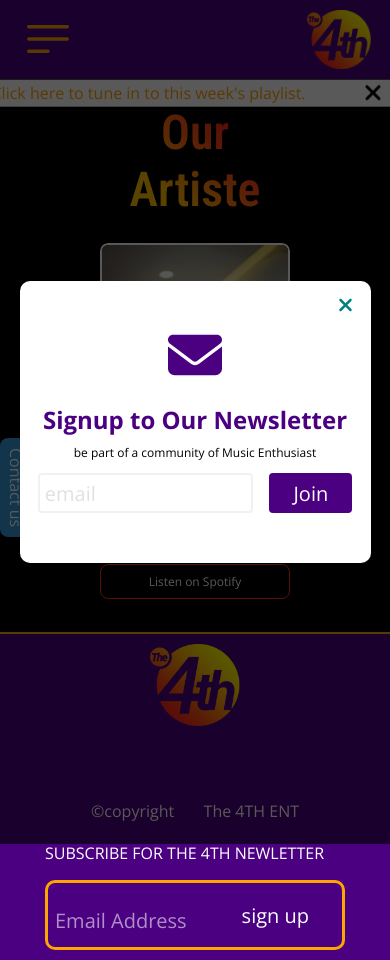
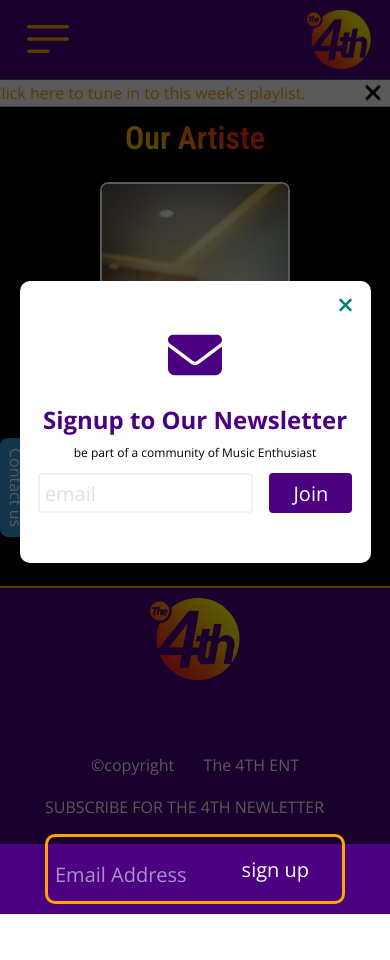
Before and after one commit to Jbsmall17/The_4th_Ent, a React (Vite) app: page /artiste in a window 390 px wide. After the commit the page ends 914 px from the top, so only its background shows below. Built offline with nearby package versions, Linux system fonts and the light colour scheme; no server answers; some icons are missing.

Commit message:
restyled some element inartiste,meettheexecs and blog page with css

```diff
--- a/src/styles/artiste.css
+++ b/src/styles/artiste.css
@@ -1,5 +1,5 @@
 div.artistepage-container{
-    padding-block: 25px;
+    padding-block: 40px;
     padding-inline: 100px;
 }
 
@@ -17,7 +17,14 @@ div.artistepage-container > p{
     color: transparent;
     -webkit-background-clip: text;
     background-clip: text;
-    margin-block-end: 25px;
+    margin-block-end: 35px;
+}
+
+@media screen and (max-width:768px) {
+    div.artistepage-container > p {
+        font-size: 32px;
+        margin-block-end: 25px;
+    }
 }
 
 div.artiste-container{
--- a/src/styles/blog.css
+++ b/src/styles/blog.css
@@ -1,5 +1,5 @@
 div.blog-page-container{
-    padding-block: 25px;
+    padding-block: 40px;
     padding-block-end: 50px;
 }
 
@@ -20,7 +20,14 @@ div.blog-page-container > p{
     color: transparent;
     -webkit-background-clip: text;
     background-clip: text;
-    margin-block-end: 25px;
+    margin-block-end: 35px;
+}
+
+@media screen and (max-width: 768px){
+    div.blog-page-container > p{
+        font-size: 32px;
+        margin-block-end: 25px;
+    }
 }
 
 
--- a/src/styles/meettheexecs.css
+++ b/src/styles/meettheexecs.css
@@ -1,5 +1,5 @@
 div.meet-the-execs-container{
-    padding-block: 25px;
+    padding-block: 40px;
     padding-inline: 100px;
 }
 
@@ -12,7 +12,14 @@ div.meet-the-execs-container > p{
     color: transparent;
     -webkit-background-clip: text;
     background-clip: text;
-    margin-block-end: 25px;
+    margin-block-end: 35px;
+}
+
+@media screen and (max-width: 768px){
+    div.meet-the-execs-container > p{
+        font-size: 32px;
+        margin-block-end: 25px;
+    }
 }
 
 div.execs-container{
```
